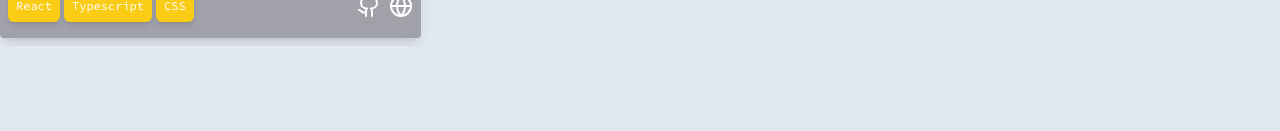
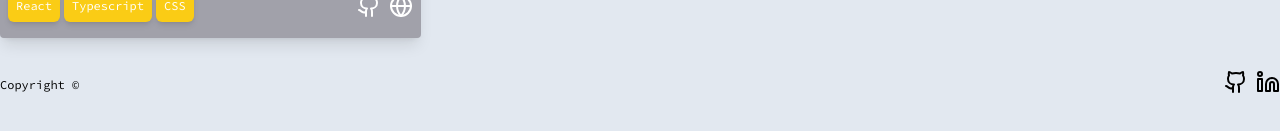
Before and after one commit to Luiz-Hen-Reis/portfolio, a Next.js app: page / in a window 1280 px wide. Shown: the part 1889-2020 px from the top of the page. Before the commit the page ends 1935 px from the top, so only its background shows below. Built offline with nearby package versions, Linux system fonts and the light colour scheme.

Commit message:
footer completed

```diff
--- a/src/app/page.tsx
+++ b/src/app/page.tsx
@@ -1,6 +1,7 @@
 "use client";
 
 import { About, Header, Projects } from "@/components";
+import Footer from "@/components/Footer";
 import { useDarkModeContext } from "@/contexts/DarkModeContext";
 
 export default function Home() {
@@ -14,6 +15,7 @@ export default function Home() {
           <main>
             <About />
             <Projects />
+            <Footer />
           </main>
         </div>
       </div>
--- /dev/null
+++ b/src/components/Footer/index.tsx
@@ -0,0 +1,26 @@
+import { Github, Linkedin } from "lucide-react";
+import React from "react";
+
+export default function Footer() {
+  return (
+    <footer className=" my-8 flex justify-between items-center">
+      <sub>Copyright &#169;</sub>
+      <nav className="flex items-center gap-2">
+        <a
+          href="https://github.com/Luiz-Hen-Reis"
+          target="_blank"
+          className="hover:animate-pulse"
+        >
+          <Github />
+        </a>
+        <a
+          href="https://www.linkedin.com/in/luiz-henrique-reis-barbosa/"
+          target="_blank"
+          className="hover:animate-pulse"
+        >
+          <Linkedin />
+        </a>
+      </nav>
+    </footer>
+  );
+}
--- a/src/components/Navbar/index.tsx
+++ b/src/components/Navbar/index.tsx
@@ -15,7 +15,7 @@ export default function Navbar() {
         <a href="https://github.com/Luiz-Hen-Reis" target="_blank" className="hover:animate-pulse">
           <Github />
         </a>
-        <a href="https://www.linkedin.com/in/luiz-henrique-reis-barbosa/" target="_blank" className="hover:animate-bounce">
+        <a href="https://www.linkedin.com/in/luiz-henrique-reis-barbosa/" target="_blank" className="hover:animate-pulse">
           <Linkedin />
         </a>
         <button onClick={toggleDarkMode} className="hover:animate-spin active:animate-ping">
--- a/src/components/Projects/index.tsx
+++ b/src/components/Projects/index.tsx
@@ -5,7 +5,7 @@ import projects from '@/utils/projects';
 
 export default function Projects() {
   return (
-    <section id="projects">
+    <section id="projects" className='mb-4'>
               <SectionTitle>
                 <span className="text-yellow-400">Meus</span> projetos
               </SectionTitle>
```
